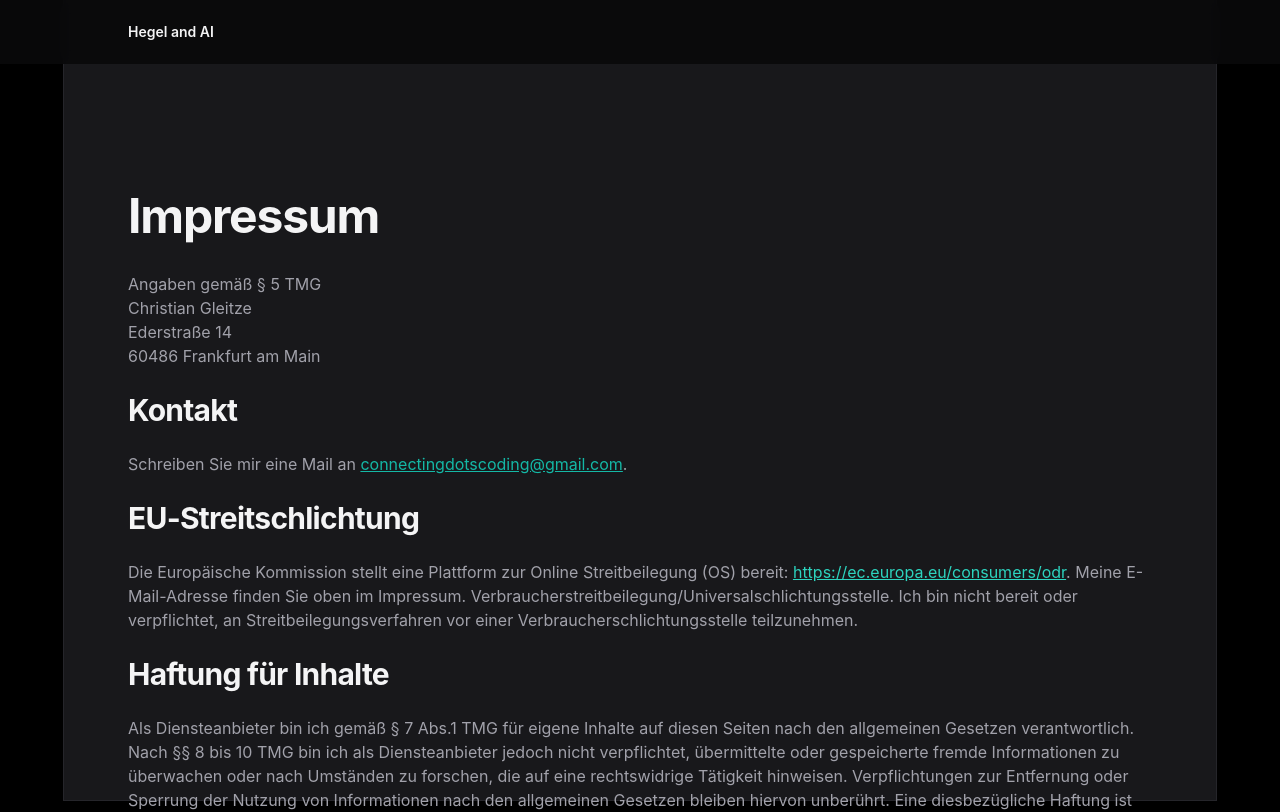
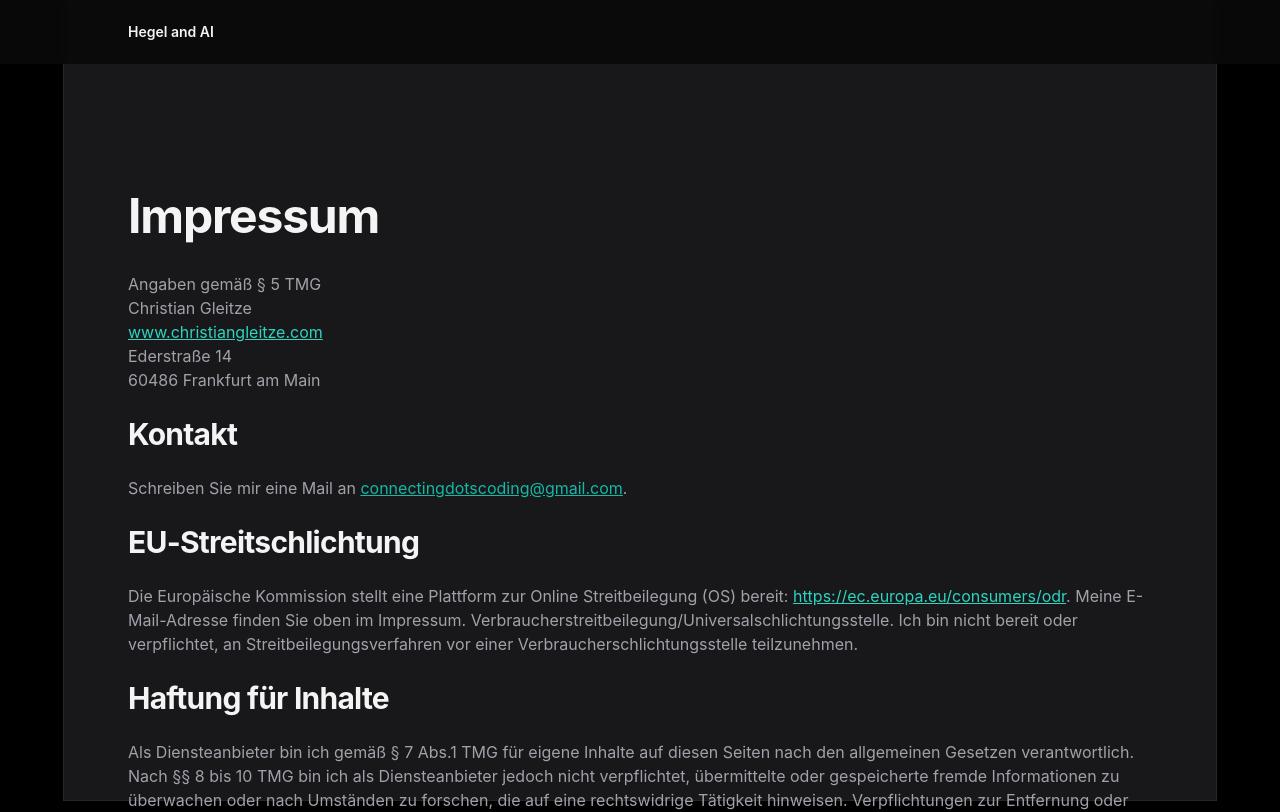
Before and after one commit to chrisgleitze/hegelandai, a Next.js app: page /impressum in a window 1280 px wide. Shown: the top 812 px of the page. Built offline with nearby package versions, Linux system fonts and the light colour scheme.

Commit message:
automated dev commit

```diff
--- a/src/pages/impressum.tsx
+++ b/src/pages/impressum.tsx
@@ -19,6 +19,15 @@ export default function Impressum() {
             Angaben gemäß § 5 TMG
             <br />
             Christian Gleitze
+            <br />
+            <a
+              href="https://www.christiangleitze.com"
+              className="text-teal-400 underline hover:no-underline"
+              target="_blank"
+              rel="noreferrer noopener"
+            >
+              www.christiangleitze.com
+            </a>
             <br />
             Ederstraße 14
             <br />
```
